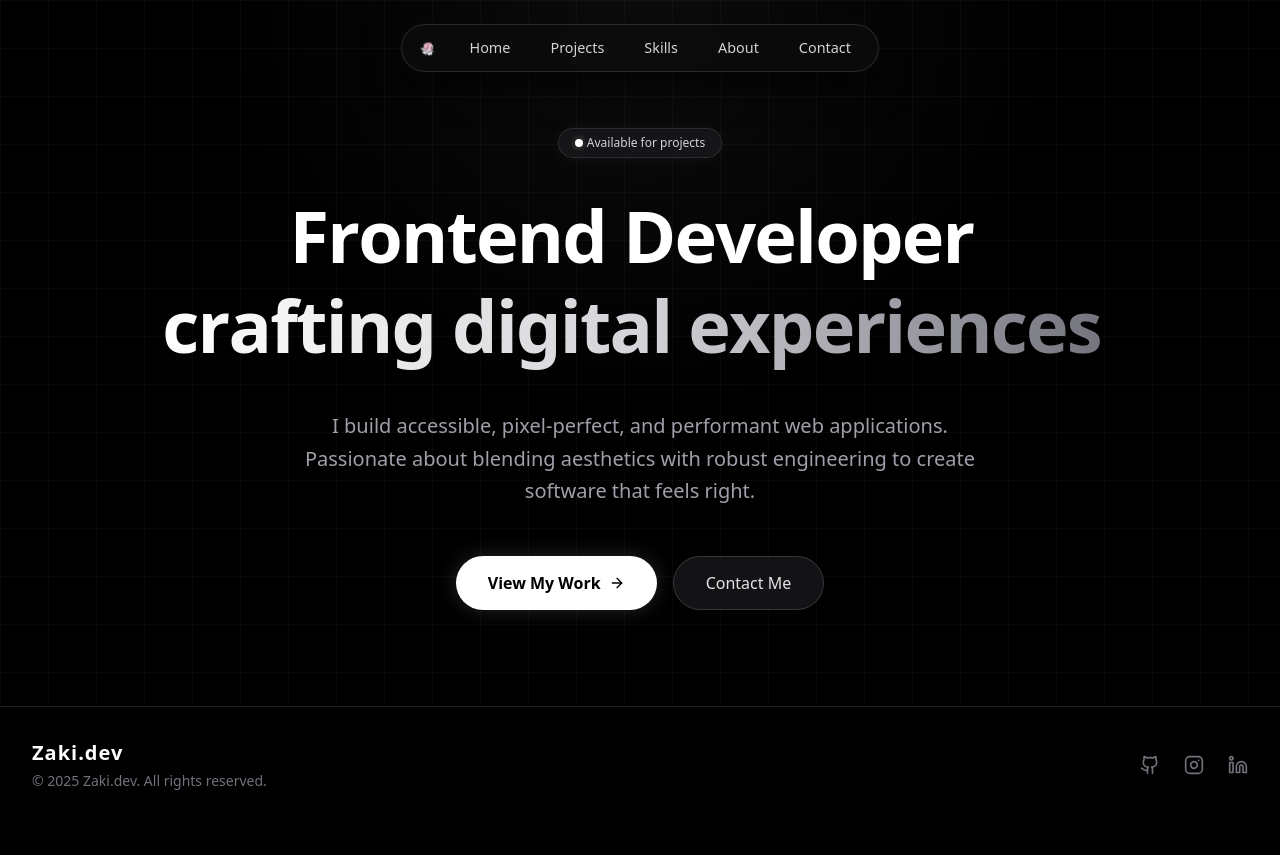
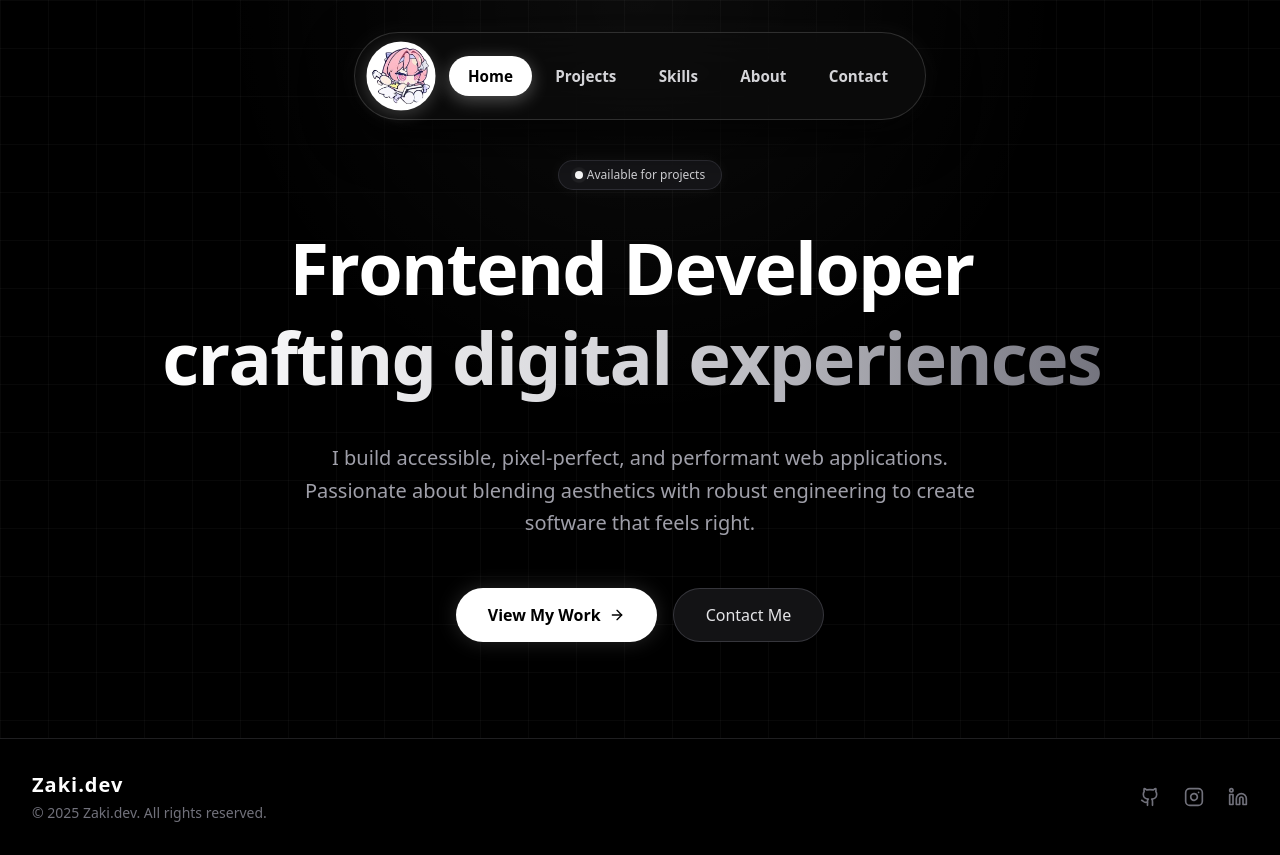
Before and after one commit to RajaYappingg/zaki-portofolio, a React (Vite) app: page /#/ in a window 1280 px wide. Before the commit the page ends 823 px from the top, so only its background shows below. Built offline with nearby package versions, Linux system fonts and the light colour scheme.

Commit message:
refactor: simplify navigation styling by removing complex GSAP animations in favor of CSS transitions and updating Hero layout.

```diff
--- a/src/components/Hero.jsx
+++ b/src/components/Hero.jsx
@@ -9,7 +9,7 @@ import SplitText from './SplitText';
 
 const Hero = () => {
     return (
-        <div className="relative pt-24 pb-16 sm:pt-32 sm:pb-24 overflow-hidden min-h-[600px] flex items-center justify-center">
+        <div className="relative pt-32 pb-16 sm:pt-40 sm:pb-24 overflow-hidden min-h-[600px] flex items-center justify-center">
 
 
             <div className="relative max-w-7xl mx-auto px-4 sm:px-6 lg:px-8 flex flex-col items-center text-center z-10 pointer-events-none">
--- a/src/components/Navbar.jsx
+++ b/src/components/Navbar.jsx
@@ -17,7 +17,7 @@ const Navbar = () => {
             pillColor="rgba(12, 12, 12, 0.9)" // Black AMOLED background
             pillTextColor="#d4d4d8" // Zinc-300 text
             hoveredPillTextColor="#000000" // Black text when hovered
-            hideActiveOnIdle={true}
+            hideActiveOnIdle={false} // Keep active page indicator visible until page changes
         />
     );
 };
--- a/src/components/PillNav.css
+++ b/src/components/PillNav.css
@@ -2,7 +2,7 @@
   display: flex;
   justify-content: center;
   position: absolute;
-  top: 1.5rem;
+  top: 2rem;
   left: 0;
   right: 0;
   z-index: 1000;
@@ -12,38 +12,78 @@
 
 .pill-nav {
   pointer-events: auto;
-  background-color: var(--pill-bg, rgba(12, 12, 12, 0.9));
-  border: 1px solid rgba(255, 255, 255, 0.12);
+  background-color: var(--pill-bg, rgba(12, 12, 12, 0.95));
+  border: 1px solid rgba(255, 255, 255, 0.15);
   border-radius: 9999px;
-  padding: 0.35rem 0.7rem;
+  padding: 0.45rem 1.1rem 0.45rem 0.6rem;
   display: flex;
   align-items: center;
-  gap: 0.5rem;
-  box-shadow: 0 10px 40px rgba(0, 0, 0, 0.9), 0 0 20px rgba(255, 255, 255, 0.03);
-  backdrop-filter: blur(20px);
-  -webkit-backdrop-filter: blur(20px);
+  gap: 0.75rem;
+  box-shadow: 0 14px 50px rgba(0, 0, 0, 0.95), 0 0 24px rgba(255, 255, 255, 0.05);
+  backdrop-filter: blur(24px);
+  -webkit-backdrop-filter: blur(24px);
+  white-space: nowrap;
+  max-width: fit-content;
+}
+
+@keyframes logo-cute-spin {
+  0% {
+    transform: rotate(0deg) scale(1);
+  }
+  50% {
+    transform: rotate(180deg) scale(1.12);
+  }
+  100% {
+    transform: rotate(360deg) scale(1);
+  }
 }
 
 .pill-logo {
-  display: block;
-  width: 2rem;
-  height: 2rem;
+  display: flex;
+  align-items: center;
+  justify-content: center;
+  width: 4.5rem;
+  height: 4.5rem;
   flex-shrink: 0;
+  border-radius: 9999px;
+  background: #ffffff;
+  border: 2.5px solid rgba(255, 255, 255, 0.4);
+  padding: 2px;
+  box-shadow: 0 4px 18px rgba(255, 255, 255, 0.2);
+  transition: transform 0.3s ease, box-shadow 0.3s ease, border-color 0.3s ease;
+}
+
+.pill-logo:hover {
+  transform: scale(1.12);
+  box-shadow: 0 0 25px rgba(255, 255, 255, 0.5);
+  border-color: #ffffff;
 }
 
 .pill-logo img {
   width: 100%;
   height: 100%;
   object-fit: contain;
+  border-radius: 9999px;
+  transition: transform 0.3s ease;
+}
+
+.pill-logo:hover img {
+  animation: logo-cute-spin 1.2s linear infinite;
+}
+
+.pill-nav-items {
+  display: flex;
+  align-items: center;
 }
 
 .pill-list {
   display: flex;
   align-items: center;
-  gap: 0.5rem;
+  gap: 0.25rem;
   margin: 0;
   padding: 0;
   list-style: none;
+  white-space: nowrap;
 }
 
 .pill {
@@ -51,54 +91,28 @@
   display: flex;
   align-items: center;
   justify-content: center;
-  padding: 0.4rem 1rem;
-  color: var(--pill-text, #fff);
+  padding: 0.55rem 1.2rem;
+  color: #d4d4d8;
   text-decoration: none;
-  font-weight: 500;
-  font-size: 0.9em;
+  font-weight: 600;
+  font-size: 0.95rem;
   border-radius: 9999px;
-  overflow: hidden;
-  transition: color 0.3s ease;
+  white-space: nowrap;
+  transition: background-color 0.25s ease, color 0.25s ease, transform 0.2s ease, box-shadow 0.25s ease;
   z-index: 1;
-  /* New stacking context */
 }
 
 .pill:hover,
 .pill.is-active {
-  color: var(--hover-text, #060010);
-}
-
-.label-stack {
-  position: relative;
-  z-index: 20;
-  /* High z-index to stay above the hover circle */
-  display: grid;
-  place-items: center;
-  height: 1.5em;
-  /* approximate line height */
-  overflow: hidden;
-  pointer-events: none;
-  /* Pass clicks to parent link */
+  background-color: #ffffff !important;
+  color: #000000 !important;
+  box-shadow: 0 4px 18px rgba(255, 255, 255, 0.3);
 }
 
 .pill-label {
-  display: block;
-  grid-area: 1 / 1;
-}
-
-.pill-label-hover {
-  display: block;
-  grid-area: 1 / 1;
-  color: var(--hover-text, #060010);
-}
-
-.hover-circle {
-  position: absolute;
-  background-color: var(--base, #fff);
-  border-radius: 50%;
+  position: relative;
+  z-index: 10;
   pointer-events: none;
-  z-index: 5;
-  /* Below text (20), but inside pill (staked in 1) */
 }
 
 /* Mobile Menu Styles */
--- a/src/components/PillNav.jsx
+++ b/src/components/PillNav.jsx
@@ -14,7 +14,6 @@ const PillNav = ({
     pillColor = '#060010',
     hoveredPillTextColor = '#060010',
     pillTextColor,
-    onMobileMenuClick,
     initialLoadAnimation = true,
     hideActiveOnIdle = false
 }) => {
@@ -25,15 +24,9 @@ const PillNav = ({
     const [navState, setNavState] = useState({ type: 'idle', hoveredIndex: null });
 
     const navRef = useRef(null);
-    const circleRefs = useRef([]);
-    const labelRefs = useRef([]);
-    const hoverLabelRefs = useRef([]);
     const logoRef = useRef(null);
     const logoImgRef = useRef(null);
     const navItemsRef = useRef(null);
-
-    // Track previous target to prevent redundant animations (double-trigger fix)
-    const prevTargetRef = useRef(-1);
 
     // Helper: Normalize
     const normalizePath = (path) => path?.replace(/\/+$/, '') || '/';
@@ -43,151 +36,18 @@ const PillNav = ({
         return items.findIndex(item => normalizePath(item.href) === currentPath);
     };
 
-    // Layout & Geometry
-    useLayoutEffect(() => {
-        const ctx = gsap.context(() => {
-            circleRefs.current.forEach((circle, i) => {
-                if (!circle) return;
-                const pill = circle.parentElement;
-                if (!pill) return;
-
-                const rect = pill.getBoundingClientRect();
-                const { width: w, height: h } = rect;
-
-                // Calculate Circle Geometry
-                const R = ((w * w) / 4 + h * h) / (2 * h);
-                const D = Math.ceil(2 * R) + 2;
-                const delta = Math.ceil(R - Math.sqrt(Math.max(0, R * R - (w * w) / 4))) + 1;
-                const originY = D - delta;
-
-                // Set initial geometric styles directly
-                gsap.set(circle, {
-                    width: D,
-                    height: D,
-                    bottom: -delta,
-                    xPercent: -50,
-                    transformOrigin: `50% ${originY}px`,
-                    scale: 0
-                });
-
-                if (labelRefs.current[i]) {
-                    gsap.set(labelRefs.current[i], { y: 0 });
-                }
-                if (hoverLabelRefs.current[i]) {
-                    gsap.set(hoverLabelRefs.current[i], { y: h + 12, opacity: 0 });
-                }
-            });
-        }, navRef);
-
-        return () => ctx.revert();
-    }, [items]);
-
-    // Centralized Animation Logic (State-Based)
-    useEffect(() => {
-        const ctx = gsap.context(() => {
-            let targetIndex = -1;
-
-            if (navState.type === 'hover') {
-                targetIndex = navState.hoveredIndex !== null ? navState.hoveredIndex : -1;
-            } else {
-                targetIndex = hideActiveOnIdle ? -1 : getActiveIndex();
-            }
-
-            // Optimization: Skip if target hasn't changed.
-            // This prevents the "double animation" glitch when clicking (active state matches hover state).
-            if (targetIndex === prevTargetRef.current) return;
-            prevTargetRef.current = targetIndex;
-
-            items.forEach((_, i) => {
-                const isActive = (i === targetIndex);
-
-                const circle = circleRefs.current[i];
-                const label = labelRefs.current[i];
-                const hoverLabel = hoverLabelRefs.current[i];
-
-                if (!circle) return;
-
-                const h = circle.parentElement?.offsetHeight || 40;
-
-                if (isActive) {
-                    // Expand
-                    gsap.to(circle, {
-                        scale: 2.5,
-                        duration: 0.5,
-                        ease,
-                        overwrite: 'auto'
-                    });
-
-                    if (label) {
-                        gsap.to(label, {
-                            y: -(h + 8),
-                            duration: 0.5,
-                            ease,
-                            overwrite: 'auto'
-                        });
-                    }
-
-                    if (hoverLabel) {
-                        gsap.to(hoverLabel, {
-                            y: 0,
-                            opacity: 1,
-                            duration: 0.5,
-                            ease,
-                            overwrite: 'auto'
-                        });
-                    }
-                } else {
-                    // Collapse
-                    gsap.to(circle, {
-                        scale: 0,
-                        duration: 0.4,
-                        ease,
-                        overwrite: 'auto'
-                    });
-
-                    if (label) {
-                        gsap.to(label, {
-                            y: 0,
-                            duration: 0.4,
-                            ease,
-                            overwrite: 'auto'
-                        });
-                    }
-
-                    if (hoverLabel) {
-                        gsap.to(hoverLabel, {
-                            y: h + 12,
-                            opacity: 0,
-                            duration: 0.4,
-                            ease,
-                            overwrite: 'auto'
-                        });
-                    }
-                }
-            });
-        }, navRef);
-
-        return () => ctx.revert();
-    }, [navState, activeHref, items, ease, hideActiveOnIdle]);
-
     // Event Handlers
     const handleNavEnter = () => setNavState(prev => ({ ...prev, type: 'hover' }));
     const handleNavLeave = () => setNavState({ type: 'idle', hoveredIndex: null });
     const handleItemEnter = (i) => setNavState({ type: 'hover', hoveredIndex: i });
     const handleItemLeave = () => setNavState(prev => ({ ...prev, hoveredIndex: null }));
 
-    const handleLogoEnter = () => {
-        if (logoImgRef.current) {
-            gsap.to(logoImgRef.current, { rotate: 360, duration: 0.4, ease, overwrite: true });
-        }
-    };
-
     // Initial Load Animation
     useLayoutEffect(() => {
         if (initialLoadAnimation) {
             const ctx = gsap.context(() => {
                 if (logoRef.current) gsap.from(logoRef.current, { scale: 0, duration: 0.6, ease });
-                if (navItemsRef.current) gsap.from(navItemsRef.current, { width: 0, duration: 0.6, ease });
+                if (navItemsRef.current) gsap.from(navItemsRef.current, { opacity: 0, scale: 0.95, duration: 0.6, ease });
             }, navRef);
             return () => ctx.revert();
         }
@@ -200,6 +60,11 @@ const PillNav = ({
         ['--pill-text']: resolvedPillTextColor
     };
 
+    const activeIdx = getActiveIndex();
+    const currentHighlightedIdx = navState.type === 'hover' && navState.hoveredIndex !== null
+        ? navState.hoveredIndex
+        : (hideActiveOnIdle ? -1 : activeIdx);
+
     return (
         <div className="pill-nav-container" ref={navRef}>
             <nav
@@ -209,28 +74,27 @@ const PillNav = ({
                 onMouseLeave={handleNavLeave}
             >
                 {logo && (
-                    <Link className="pill-logo" to="/" onMouseEnter={handleLogoEnter} ref={logoRef}>
+                    <Link className="pill-logo" to="/" ref={logoRef}>
                         <img src={logo} alt={logoAlt} ref={logoImgRef} />
                     </Link>
                 )}
                 <div className="pill-nav-items desktop-only" ref={navItemsRef}>
                     <ul className="pill-list">
-                        {items.map((item, i) => (
+                        {items.map((item, i) => {
+                            const isHighlighted = (currentHighlightedIdx === i);
+                            return (
                                 <li key={i}>
                                     <Link
                                         to={item.href}
-                                    className="pill"
+                                        className={`pill ${isHighlighted ? 'is-active' : ''}`}
                                         onMouseEnter={() => handleItemEnter(i)}
                                         onMouseLeave={handleItemLeave}
                                     >
-                                    <span className="hover-circle" ref={el => circleRefs.current[i] = el} />
-                                    <span className="label-stack">
-                                        <span className="pill-label" ref={el => labelRefs.current[i] = el}>{item.label}</span>
-                                        <span className="pill-label-hover" ref={el => hoverLabelRefs.current[i] = el}>{item.label}</span>
-                                    </span>
+                                        <span className="pill-label">{item.label}</span>
                                     </Link>
                                 </li>
-                        ))}
+                            );
+                        })}
                     </ul>
                 </div>
                 <button className="mobile-menu-button mobile-only" onClick={() => setIsMobileMenuOpen(!isMobileMenuOpen)}>
```
Also changed, not shown: public/favicon.png, src/assets/logo.png. Lines whose indentation alone changed are shown as unchanged.
